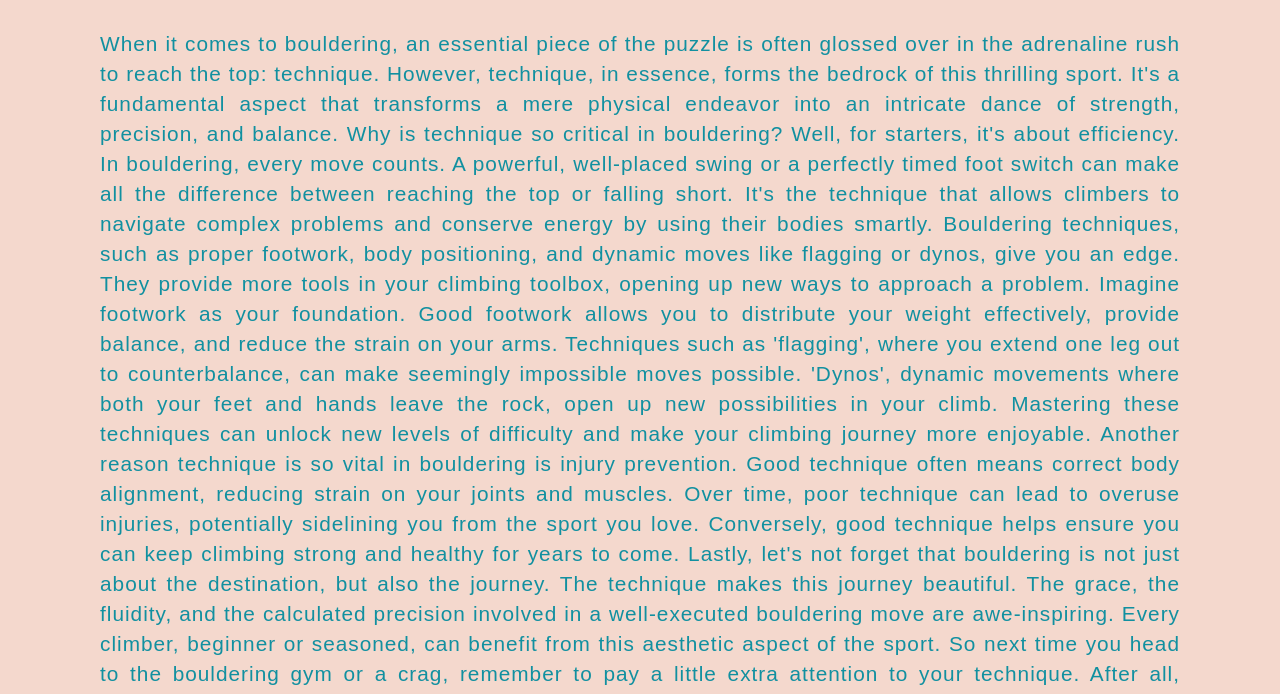
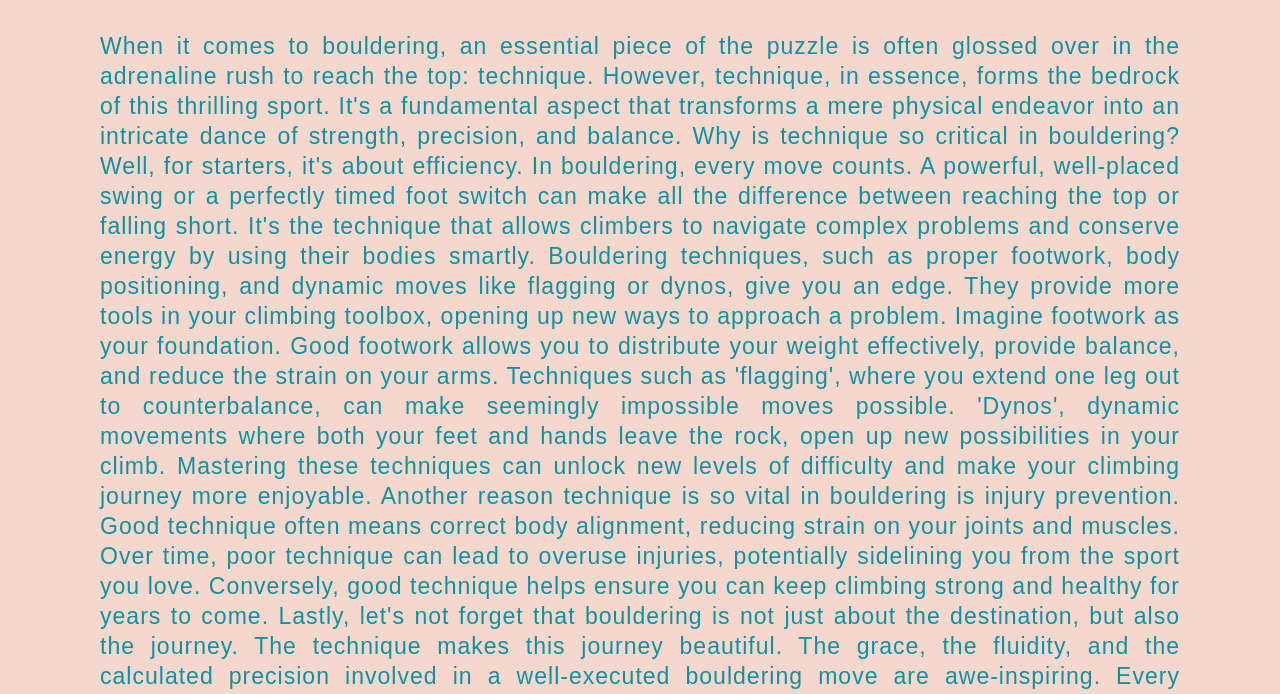
Before and after one commit to joshuabarua/CAB-project1-HTML-CSS, a plain HTML site: page pages/blog.html in a window 1280 px wide. Shown: the part 986-1680 px from the top of the page. Drawn offline with nearby package versions, Linux system fonts and the light colour scheme; no server answers.

Commit message:
Fix scaling text

```diff
--- a/styles/styles.css
+++ b/styles/styles.css
@@ -412,9 +412,9 @@ tr {
 #blog-content-1 p {
 	padding: 10px 100px 10px 100px;
 	text-align: justify;
-	font-size: 1.3rem;
 	line-height: 30px;
 	letter-spacing: 1px;
+	font-size: max(1.8vw, 12px);
 	color: var(--secondary-color);
 }
 
```
